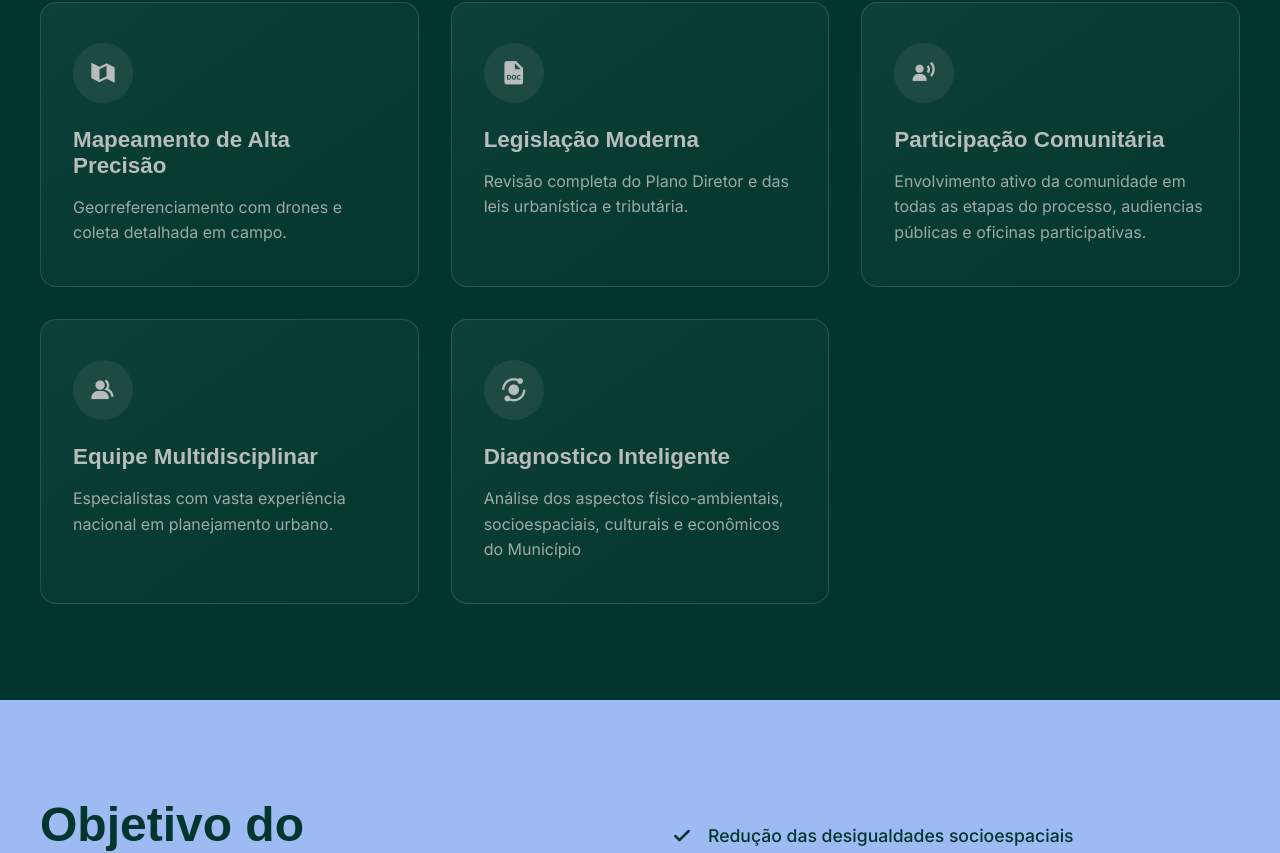
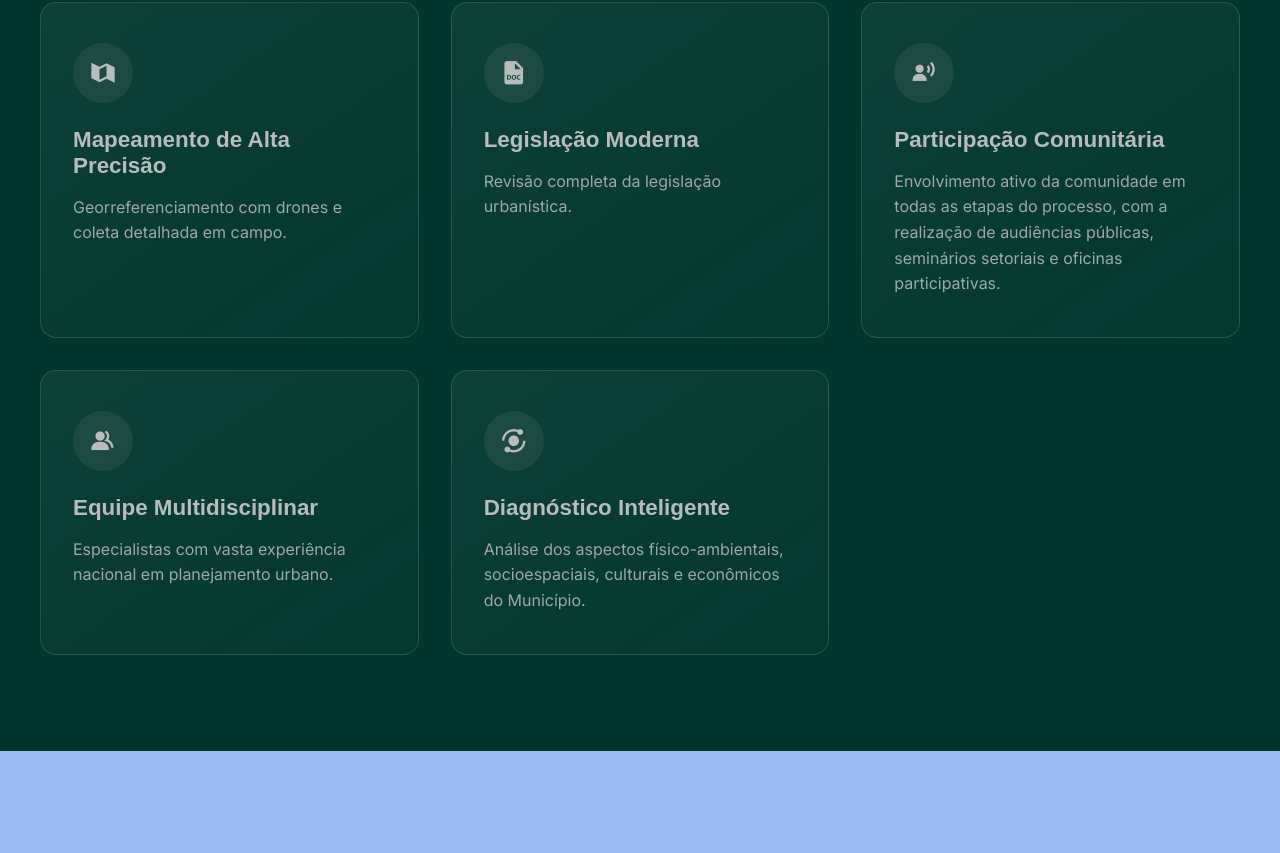
Before and after one commit to kauecavalcante/planurbi, a Next.js app: page / in a window 1280 px wide. Shown: the part 1374-2227 px from the top of the page. Built offline with nearby package versions, Linux system fonts and the light colour scheme; a web font is replaced by a local one.

Commit message:
update no texto

```diff
--- a/src/components/AboutSection.tsx
+++ b/src/components/AboutSection.tsx
@@ -10,12 +10,12 @@ const diferenciais = [
   {
     iconClass: 'bxs-file-doc',
     title: "Legislação Moderna",
-    description: "Revisão completa do Plano Diretor e das leis urbanística e tributária.",
+    description: "Revisão completa da legislação urbanística.",
   },
   {
     iconClass: 'bxs-user-voice',
     title: "Participação Comunitária",
-    description: "Envolvimento ativo da comunidade em todas as etapas do processo, audiencias públicas e oficinas participativas.",
+    description: "Envolvimento ativo da comunidade em todas as etapas do processo, com a realização de audiências públicas, seminários setoriais e oficinas participativas.",
   },
   {
     iconClass: 'bxs-group',
@@ -24,8 +24,8 @@ const diferenciais = [
   },
   {
     iconClass: 'bxs-analyse',
-    title: "Diagnostico Inteligente ",
-    description: "Análise dos aspectos  físico-ambientais,  socioespaciais, culturais e econômicos do Município",
+    title: "Diagnóstico Inteligente ",
+    description: "Análise dos aspectos  físico-ambientais,  socioespaciais, culturais e econômicos do Município.",
   },
 
 
--- a/src/components/HowItWorksSection.tsx
+++ b/src/components/HowItWorksSection.tsx
@@ -15,7 +15,7 @@ export function HowItWorksSection() {
             <strong>Data:</strong> 22 de julho
           </div>
           <div className={styles.detailItem}>
-            <strong>Horário:</strong> 8h as 12h
+            <strong>Horário:</strong> 8h às 12h
           </div>
           <div className={styles.detailItem}>
             <strong>Local:</strong> Village Barra Hotel
--- a/src/components/TransparencySection.tsx
+++ b/src/components/TransparencySection.tsx
@@ -7,7 +7,7 @@ export function TransparencySection() {
         <div className={styles.introContainer}>
           <h2 className={styles.sectionTitle}>Acesse a Documentação Produzida</h2>
           <p className={styles.sectionParagraph}>
-            Aqui serão disponibilizados arquivos e planilhas para download.
+            Aqui serão disponibilizados todos os documentos para download.
           </p>
         </div>
 
```
